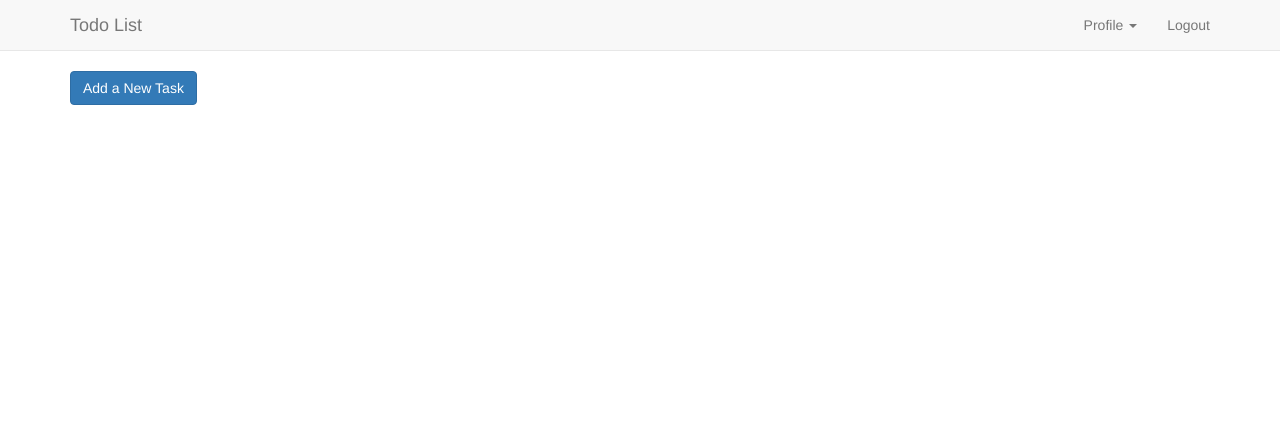
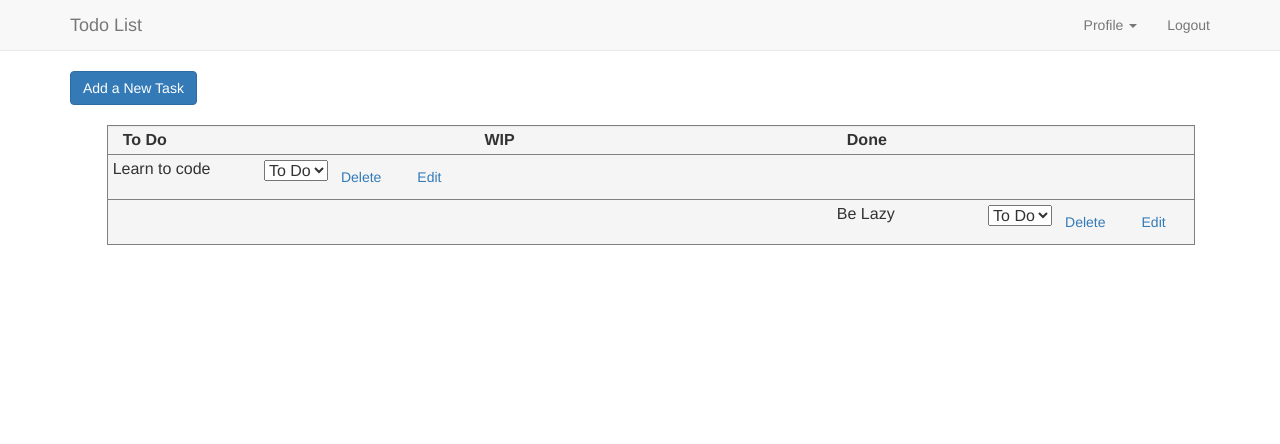
Before and after one commit to lildogzsixpack/flask-todolist, a Flask app: page / in a window 1280 px wide. Shown: the top 444 px of the page. Run offline with Flask 2, Linux system fonts and the light colour scheme; the visitor is signed in with stand-in values (Sample User, id 1); some libraries are stand-ins or nearby versions.

Commit message:
todolist base template

```diff
--- a/templates/todolist.html
+++ b/templates/todolist.html
@@ -3,6 +3,24 @@
     Todo List App
     {% endblock %}
     {% block content %}
+    {{ super() }}
+    	<style>
+    		table, th, td {
+    			border: 1px ;
+   				padding: 5px; }
+   			table {
+    			border-spacing: 10px;
+				}
+			tr { border: 1px solid grey;
+				}
+			a.td {
+				float: right;
+				margin-right: 10px ;
+				}
+			select{
+				float: right;
+			}
+    	</style>
 
         {% include "navbar.html" %}
 
@@ -14,7 +32,33 @@
             <!--    and make the world a better <strong>place</strong>.-->
             <!--</p>-->
             <!--</div>-->
-            <a class="btn btn-primary btn-md" href="/add_task" style="margin-right: 15px">Add a New Task</a>
+            <a class="btn btn-primary btn-md" href="/add_task" style="margin-right: 15px">Add a New Task</a></div></br>
+            <table class="well col-md-offset-1" style="width: 85%">
+            	<tr>
+            		<th class="col-md-3">To Do</th>
+            		<th class="col-md-3">WIP</th>
+            		<th class="col-md-3">Done</th>
+            	</tr>
+            	<tr>
+            		<td>Learn to code<a href="#" class="btn td">Edit</a><a href="#" class="btn td">Delete</a>
+            			<select>
+							<option>To Do</option>
+							<option>WIP</option>
+							<option>Done</option>
+						</select></td>
+    				<td></td>
+    				<td></td>
+            	</tr>
+            	<tr>
+            		<td></td>
+    				<td></td>
+    				<td>Be Lazy<a href="#" class="btn td">Edit</a><a href="#" class="btn td">Delete</a><select>
+							<option>To Do</option>
+							<option>WIP</option>
+							<option>Done</option>
+						</select></td>
+            	</tr>
+            </table>
             <div class="row">
             </div>
         </div>
```
